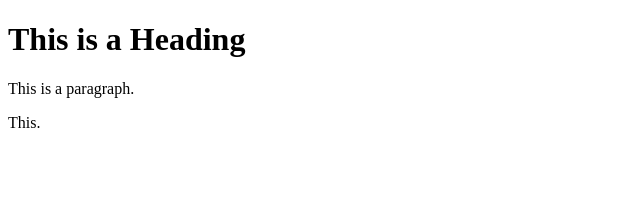
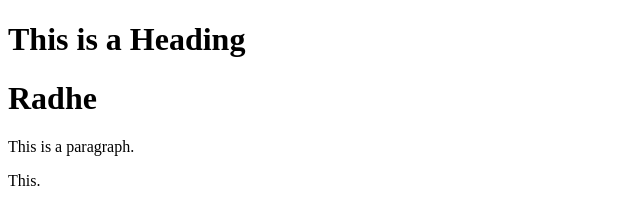
Before and after one commit to S-sharma80/Demo1jenkin, a plain HTML site: page index.html in a window 1280 px wide. Shown: the whole page, without its empty margins (0-640 px from the left). Drawn offline with Linux system fonts and the light colour scheme.

Commit message:
Update index.html

```diff
--- a/index.html
+++ b/index.html
@@ -6,6 +6,8 @@
 <body>
 
 <h1>This is a Heading</h1>
+
+<h1>Radhe</h1>
 <p>This is a paragraph.</p>
   <p>This.</p>
 
```
